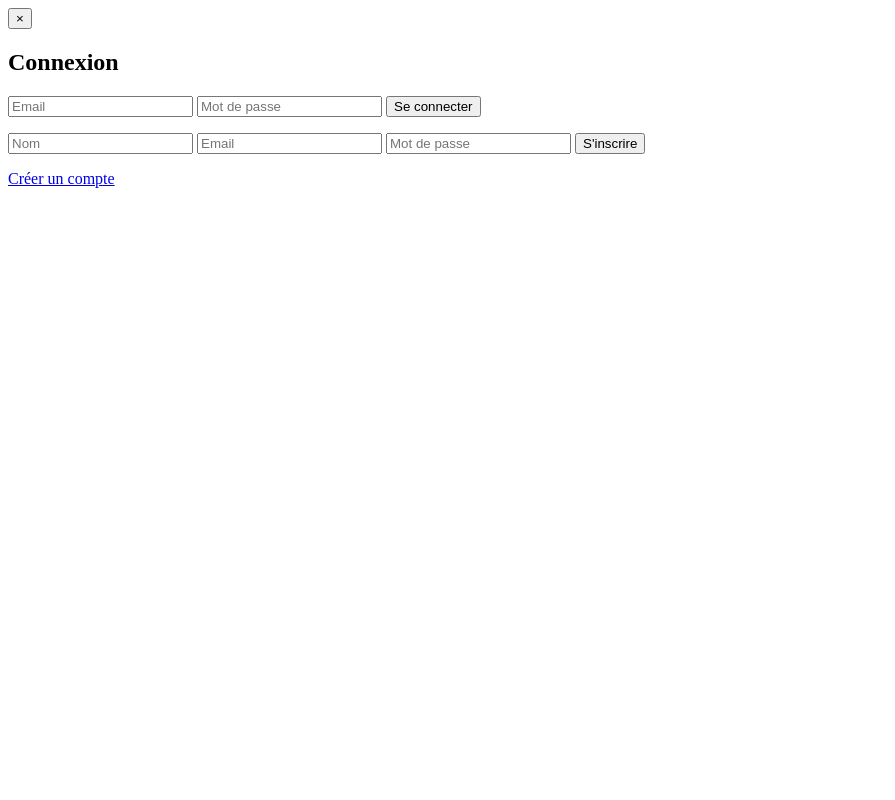
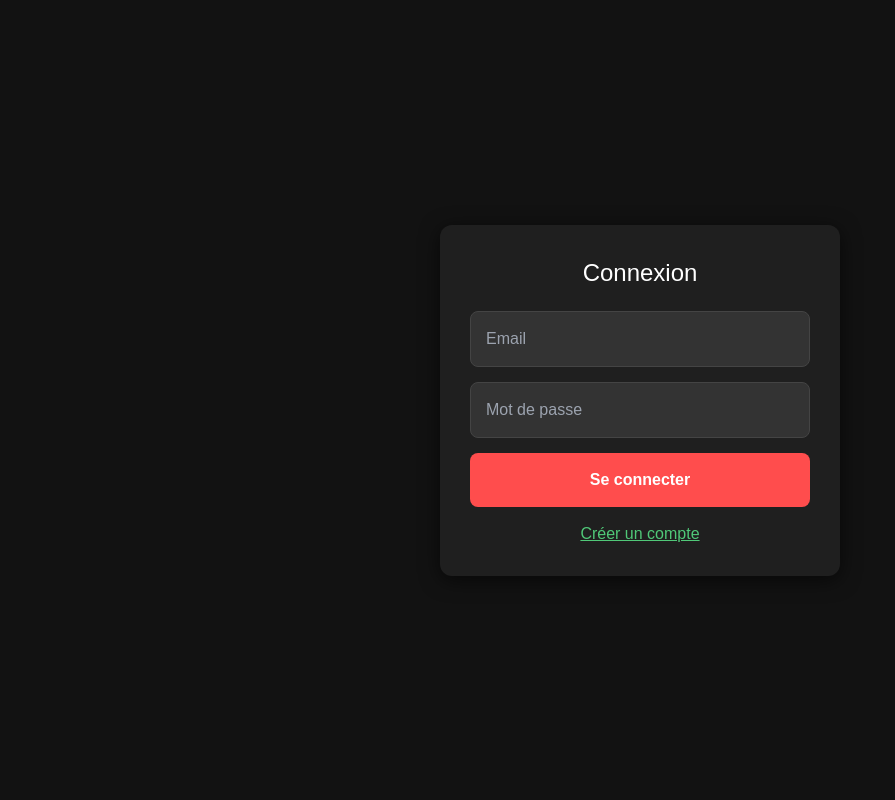
Before and after one commit to Chaimambk/Agence-de-voyage, a PHP site: page /auth.php in a window 1280 px wide. Shown: the whole page, without its empty margins (0-895 px from the left). Run offline with PHP 8.4, Linux system fonts and the light colour scheme; a stand-in replaces the project's code that opens the database connection; some libraries are stand-ins or nearby versions.

Commit message:
Update auth.php

```diff
--- a/auth.php
+++ b/auth.php
@@ -1,70 +1,195 @@
 <?php
-// database.php (à inclure dans chaque fichier nécessitant une connexion à la base de données)
-$host = 'localhost';
-$dbname = 'voyage_japon';
-$username = 'root';
-$password = 'rootroot';
+session_start();
 require 'database.php';
 
-try {
-    $pdo = new PDO("mysql:host=$host;dbname=$dbname;charset=utf8", $username, $password);
-    $pdo->setAttribute(PDO::ATTR_ERRMODE, PDO::ERRMODE_EXCEPTION);
-} catch (PDOException $e) {
-    die("Erreur de connexion à la base de données : " . $e->getMessage());
+$message = '';
+
+if ($_SERVER["REQUEST_METHOD"] == "POST") {
+    if (isset($_POST["email"]) && isset($_POST["mot_de_passe"])) { // Formulaire de connexion
+        $email = htmlspecialchars($_POST["email"]);
+        $password = $_POST["mot_de_passe"];
+
+        // Vérifier si l'utilisateur existe
+        $stmt = $pdo->prepare("SELECT id, nom, mot_de_passe FROM utilisateurs WHERE email = ?");
+        $stmt->execute([$email]);
+        $user = $stmt->fetch(PDO::FETCH_ASSOC);
+
+        if ($user && password_verify($password, $user["mot_de_passe"])) {
+            // Connexion réussie, enregistrer l'utilisateur en session
+            $_SESSION["user_id"] = $user["id"];
+            $_SESSION["user_name"] = $user["nom"];
+            header("Location: dashboard.php"); // Redirige vers une page d'accueil après connexion
+            exit();
+        } else {
+            $message = "❌ Email ou mot de passe incorrect.";
+        }
+    } elseif (isset($_POST["nom"]) && isset($_POST["email"]) && isset($_POST["password"]) && isset($_POST["confirm_password"])) { // Formulaire d'inscription
+        $nom = trim($_POST["nom"]);
+        $email = trim($_POST["email"]);
+        $password = $_POST["password"];
+        $confirm_password = $_POST["confirm_password"];
+
+        if (empty($nom) || empty($email) || empty($password) || empty($confirm_password)) {
+            $message = "❌ Tous les champs sont obligatoires.";
+        } elseif ($password !== $confirm_password) {
+            $message = "❌ Les mots de passe ne correspondent pas.";
+        } else {
+            $stmt = $pdo->prepare("SELECT id FROM utilisateurs WHERE email = ?");
+            $stmt->execute([$email]);
+            if ($stmt->fetch()) {
+                $message = "❌ Cet email est déjà utilisé.";
+            } else {
+                $hashed_password = password_hash($password, PASSWORD_DEFAULT);
+                $stmt = $pdo->prepare("INSERT INTO utilisateurs (nom, email, mot_de_passe) VALUES (?, ?, ?)");
+                if ($stmt->execute([$nom, $email, $hashed_password])) {
+                    header("Location: authentification.php?success=1");
+                    exit();
+                } else {
+                    $message = "❌ Une erreur est survenue.";
+                }
+            }
+        }
+    }
 }
 ?>
 
-<!-- Fenêtre modale de connexion/inscription (à inclure dans index.php) -->
-<div id="auth-modal" class="fixed inset-0 flex items-center justify-center bg-black bg-opacity-50 hidden">
-    <div class="bg-white text-black p-6 rounded-lg w-96 relative">
-        <button onclick="closeAuthModal()" class="absolute top-2 right-2 text-xl">&times;</button>
-        <h2 id="authTitle" class="text-2xl font-bold mb-4 text-center">Connexion</h2>
+<!DOCTYPE html>
+<html lang="fr">
+<head>
+    <meta charset="UTF-8">
+    <title>Connexion / Inscription | Agence de Voyage</title>
+    <script src="https://cdn.tailwindcss.com"></script>
+    <style>
+        /* Style global de la page */
+        body {
+            background-color: #121212;
+            color: white;
+            font-family: Arial, sans-serif;
+        }
 
-        <!-- Formulaire de Connexion -->
-        <form id="loginForm" action="connexion.php" method="POST">
-            <input type="email" name="email" placeholder="Email" class="w-full p-2 border mb-2" required>
-            <input type="password" name="mot_de_passe" placeholder="Mot de passe" class="w-full p-2 border mb-2" required>
-            <button type="submit" class="bg-red-500 text-white w-full p-2">Se connecter</button>
+        /* Centre le formulaire dans la page */
+        .centered-container {
+            display: flex;
+            justify-content: center;
+            align-items: center;
+            height: 100vh;
+        }
+
+        /* Style de la carte contenant le formulaire */
+        .form-card {
+            background-color: #1f1f1f;
+            color: white;
+            padding: 30px;
+            border-radius: 12px;
+            box-shadow: 0 4px 20px rgba(0, 0, 0, 0.6);
+            width: 100%;
+            max-width: 400px;
+        }
+
+        .form-card h2 {
+            text-align: center;
+            margin-bottom: 20px;
+            font-size: 24px;
+        }
+
+        .form-card input {
+            background-color: #333;
+            border: 1px solid #444;
+            padding: 15px;
+            margin-bottom: 15px;
+            width: 100%;
+            border-radius: 8px;
+            color: white;
+            font-size: 16px;
+        }
+
+        .form-card button {
+            background-color: #ff4d4d;
+            padding: 15px;
+            width: 100%;
+            border: none;
+            border-radius: 8px;
+            color: white;
+            font-size: 16px;
+            font-weight: bold;
+            cursor: pointer;
+        }
+
+        .form-card button:hover {
+            background-color: #ff3d3d;
+        }
+
+        .form-card p {
+            text-align: center;
+            margin-top: 15px;
+        }
+
+        .form-card .switch-form {
+            color: #50c878;
+            cursor: pointer;
+            text-decoration: underline;
+        }
+
+        .form-card .error-message {
+            color: #ff4d4d;
+            text-align: center;
+        }
+    </style>
+</head>
+<body>
+
+<div class="centered-container">
+    <div class="form-card">
+        <h2 id="formTitle">Connexion</h2>
+
+        <?php if ($message): ?>
+            <p class="error-message"><?php echo $message; ?></p>
+        <?php endif; ?>
+
+        <!-- Formulaire Connexion -->
+        <form id="loginForm" action="authentification.php" method="POST">
+            <input type="email" name="email" placeholder="Email" required>
+            <input type="password" name="mot_de_passe" placeholder="Mot de passe" required>
+            <button type="submit">Se connecter</button>
         </form>
 
-        <!-- Formulaire d'Inscription (caché par défaut) -->
-        <form id="registerForm" action="inscription.php" method="POST" class="hidden">
-            <input type="text" name="nom" placeholder="Nom" class="w-full p-2 border mb-2" required>
-            <input type="email" name="email" placeholder="Email" class="w-full p-2 border mb-2" required>
-            <input type="password" name="mot_de_passe" placeholder="Mot de passe" class="w-full p-2 border mb-2" required>
-            <button type="submit" class="bg-green-500 text-white w-full p-2">S'inscrire</button>
+        <!-- Formulaire Inscription -->
+        <form id="registerForm" action="authentification.php" method="POST" class="hidden">
+            <input type="text" name="nom" placeholder="Nom" required>
+            <input type="email" name="email" placeholder="Email" required>
+            <input type="password" name="password" placeholder="Mot de passe" required>
+            <input type="password" name="confirm_password" placeholder="Confirmez le mot de passe" required>
+            <button type="submit">S'inscrire</button>
         </form>
 
-        <p class="text-center mt-4">
-            <a href="#" id="toggleAuthForm" class="text-blue-500">Créer un compte</a>
+        <p class="mt-4">
+            <span id="toggleForm" class="switch-form">Créer un compte</span>
         </p>
     </div>
 </div>
 
 <script>
-    function openAuthModal() {
-        document.getElementById("auth-modal").classList.remove("hidden");
-    }
-    function closeAuthModal() {
-        document.getElementById("auth-modal").classList.add("hidden");
-    }
-
-    document.getElementById("toggleAuthForm").addEventListener("click", function(event) {
+    // Changer entre les formulaires de connexion et d'inscription
+    document.getElementById("toggleForm").addEventListener("click", function(event) {
         event.preventDefault();
         const loginForm = document.getElementById("loginForm");
         const registerForm = document.getElementById("registerForm");
-        const authTitle = document.getElementById("authTitle");
+        const formTitle = document.getElementById("formTitle");
+        const toggleFormText = document.getElementById("toggleForm");
 
         if (loginForm.classList.contains("hidden")) {
             loginForm.classList.remove("hidden");
             registerForm.classList.add("hidden");
-            authTitle.textContent = "Connexion";
-            this.textContent = "Créer un compte";
+            formTitle.textContent = "Connexion";
+            toggleFormText.textContent = "Créer un compte";
         } else {
             loginForm.classList.add("hidden");
             registerForm.classList.remove("hidden");
-            authTitle.textContent = "Inscription";
-            this.textContent = "Déjà un compte ? Se connecter";
+            formTitle.textContent = "Inscription";
+            toggleFormText.textContent = "Déjà un compte ? Se connecter";
         }
     });
 </script>
+
+</body>
+</html>
```
